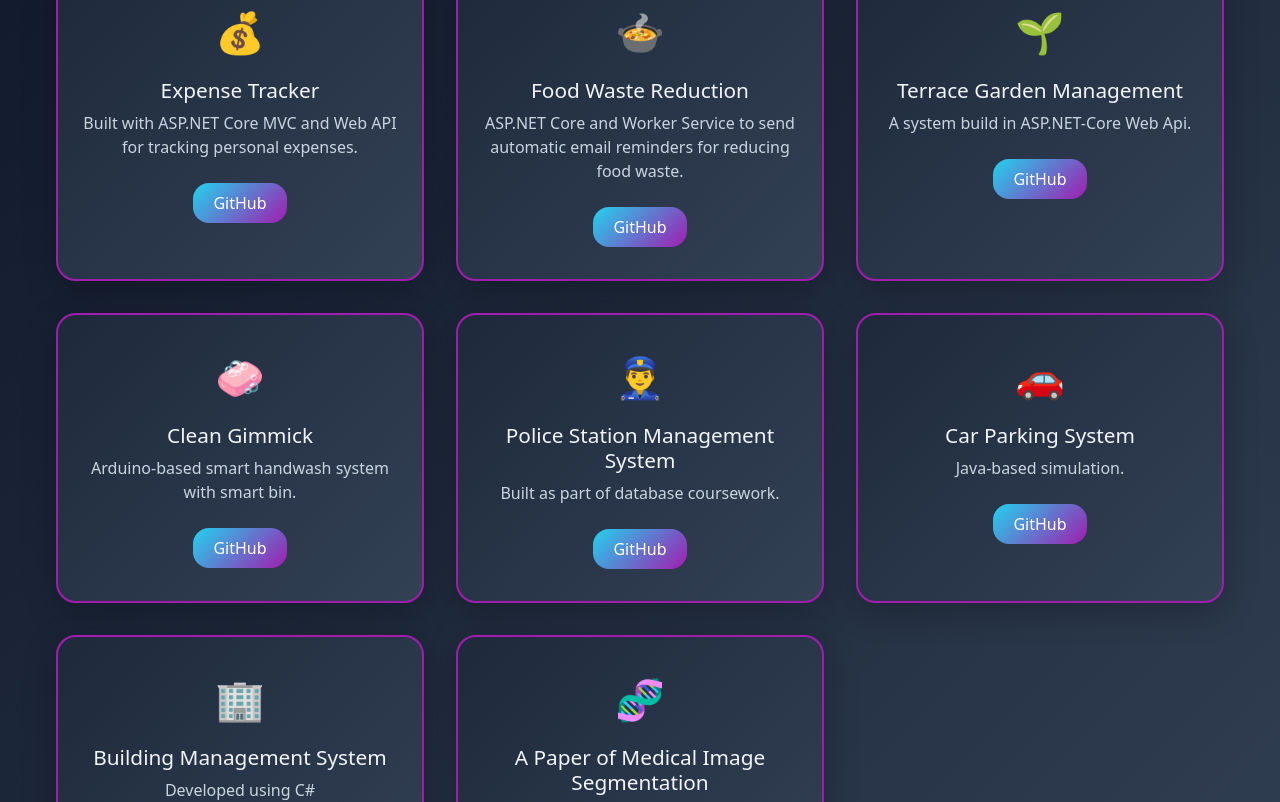
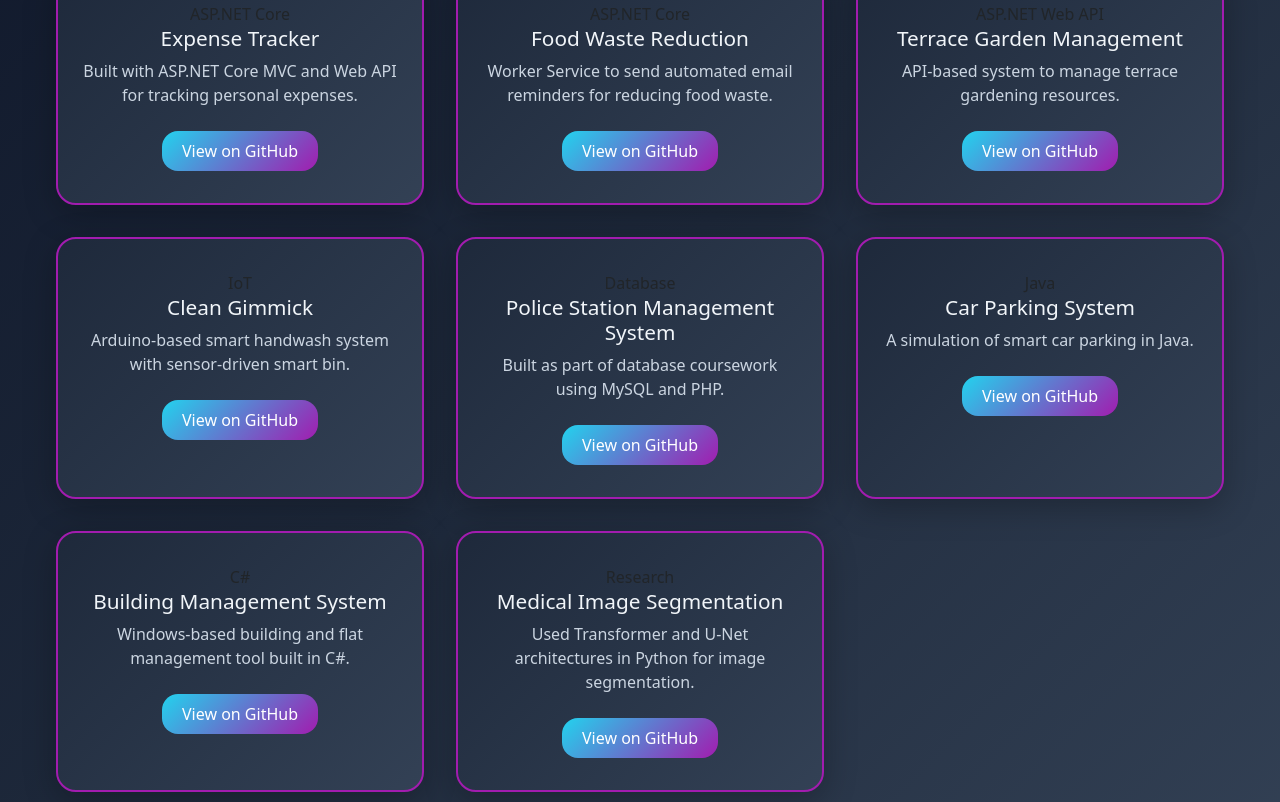
Before and after one commit to ASM-SAYEM/PORTFOLIO, an Angular app: page /projects in a window 1280 px wide. Shown: the part 320-1122 px from the top of the page. Built offline with nearby package versions, Linux system fonts and the light colour scheme.

Commit message:
Update projects.html

```diff
--- a/src/app/MyComponents/projects/projects.html
+++ b/src/app/MyComponents/projects/projects.html
@@ -2,66 +2,69 @@
   <h1 class="projects-title">My Projects</h1>
   <div class="projects-grid">
 
-    <!-- ASP.NET Projects First -->
+    <!-- ASP.NET Projects -->
     <div class="project-card">
-      <div class="project-icon">💰</div>
+      <div class="project-badge">ASP.NET Core</div>
       <h2 class="project-name">Expense Tracker</h2>
       <p class="project-desc">Built with ASP.NET Core MVC and Web API for tracking personal expenses.</p>
-      <a href="https://github.com/ASM-SAYEM/EXPENSE_TRACKER" class="github-link" target="">GitHub</a>
+      <a href="https://github.com/ASM-SAYEM/EXPENSE_TRACKER" class="github-link" target="_blank">View on GitHub</a>
     </div>
 
     <div class="project-card">
-      <div class="project-icon">🍲</div>
+      <div class="project-badge">ASP.NET Core</div>
       <h2 class="project-name">Food Waste Reduction</h2>
-      <p class="project-desc">ASP.NET Core and Worker Service to send automatic email reminders for reducing food waste.</p>
-      <a href="https://github.com/ASM-SAYEM/FOOD-WASTE-REDUCTION" class="github-link" target="">GitHub</a>
+      <p class="project-desc">Worker Service to send automated email reminders for reducing food waste.</p>
+      <a href="https://github.com/ASM-SAYEM/FOOD-WASTE-REDUCTION" class="github-link" target="_blank">View on GitHub</a>
     </div>
 
     <div class="project-card">
-      <div class="project-icon">🌱</div>
+      <div class="project-badge">ASP.NET Web API</div>
       <h2 class="project-name">Terrace Garden Management</h2>
-      <p class="project-desc">A system build in ASP.NET-Core Web Api.</p>
-      <a href="https://github.com/ASM-SAYEM/TERRACE_GARDEN_MANAGEMENT_.NET-B-20-44115-2" class="github-link" target="">GitHub</a>
+      <p class="project-desc">API-based system to manage terrace gardening resources.</p>
+      <a href="https://github.com/ASM-SAYEM/TERRACE_GARDEN_MANAGEMENT_.NET-B-20-44115-2" class="github-link" target="_blank">View on GitHub</a>
     </div>
 
-    <!-- Other Projects -->
+    <!-- Hardware Project -->
     <div class="project-card">
-      <div class="project-icon">🧼</div>
+      <div class="project-badge">IoT</div>
       <h2 class="project-name">Clean Gimmick</h2>
-      <p class="project-desc">Arduino-based smart handwash system with smart bin.</p>
-      <a href="#" class="github-link" target="_blank">GitHub</a>
+      <p class="project-desc">Arduino-based smart handwash system with sensor-driven smart bin.</p>
+      <a href="#" class="github-link" target="_blank">View on GitHub</a>
+    </div>
+
+    <!-- Academic Projects -->
+    <div class="project-card">
+      <div class="project-badge">Database</div>
+      <h2 class="project-name">Police Station Management System</h2>
+      <p class="project-desc">Built as part of database coursework using MySQL and PHP.</p>
+      <a href="#" class="github-link" target="_blank">View on GitHub</a>
     </div>
 
     <div class="project-card">
-      <div class="project-icon">👮‍♂️</div>
-      <h2 class="project-name">Police Station Management System</h2>
-      <p class="project-desc">Built as part of database coursework.</p>
-      <a href="#" class="github-link" target="_blank">GitHub</a>
+      <div class="project-badge">Java</div>
+      <h2 class="project-name">Car Parking System</h2>
+      <p class="project-desc">A simulation of smart car parking in Java.</p>
+      <a href="https://github.com/ASM-SAYEM/JAVA-PROJECT-CarParking" class="github-link" target="_blank">View on GitHub</a>
     </div>
 
     <div class="project-card">
-      <div class="project-icon">🚗</div>
-      <h2 class="project-name">Car Parking System</h2>
-      <p class="project-desc">Java-based simulation.</p>
-      <a href="https://github.com/ASM-SAYEM/JAVA-PROJECT-CarParking" class="github-link" target="_blank">GitHub</a>
+      <div class="project-badge">C#</div>
+      <h2 class="project-name">Building Management System</h2>
+      <p class="project-desc">Windows-based building and flat management tool built in C#.</p>
+      <a href="https://github.com/ASM-SAYEM/BUILDING-AND-FLAT-MANAGEMENT-SYSTEM" class="github-link" target="_blank">View on GitHub</a>
     </div>
 
+    <!-- Research -->
     <div class="project-card">
-      <div class="project-icon">🏢</div>
-      <h2 class="project-name">Building Management System</h2>
-      <p class="project-desc">Developed using C#</p>
-      <a href="https://github.com/ASM-SAYEM/BUILDING-AND-FLAT-MANAGEMENT-SYSTEM" class="github-link" target="https://github.com/ASM-SAYEM/BUILDING-AND-FLAT-MANAGEMENT-SYSTEM">GitHub</a>
-    </div>
-
-    <div class="project-card">
-      <div class="project-icon">🧬</div>
-      <h2 class="project-name">A Paper of Medical Image Segmentation</h2>
-      <p class="project-desc">Used Transformer and U-Net in Python.</p>
-      <a href="https://github.com/ASM-SAYEM/COMPUTER-VISION-AND-PATTERN-RECOGNITION" class="github-link" target="">GitHub</a>
+      <div class="project-badge">Research</div>
+      <h2 class="project-name">Medical Image Segmentation</h2>
+      <p class="project-desc">Used Transformer and U-Net architectures in Python for image segmentation.</p>
+      <a href="https://github.com/ASM-SAYEM/COMPUTER-VISION-AND-PATTERN-RECOGNITION" class="github-link" target="_blank">View on GitHub</a>
     </div>
 
   </div>
+
   <p class="more-projects" style="text-align: center; margin-top: 20px;">
-    👉 <a href="https://github.com/ASM-SAYEM" target="">Visit my GitHub for more projects</a>
+    👉 <a href="https://github.com/ASM-SAYEM" target="_blank">Visit my GitHub for more projects</a>
   </p>
 </div>
```
